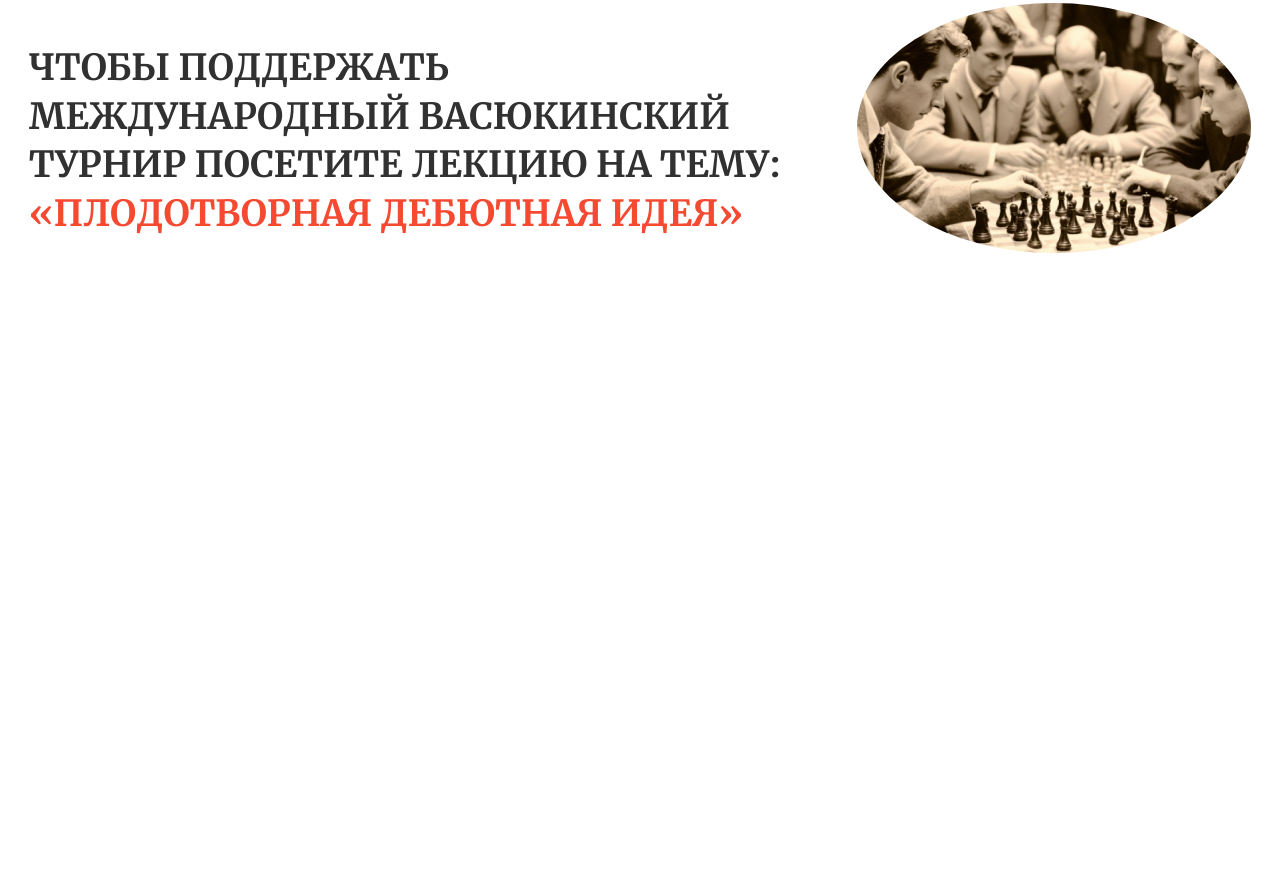
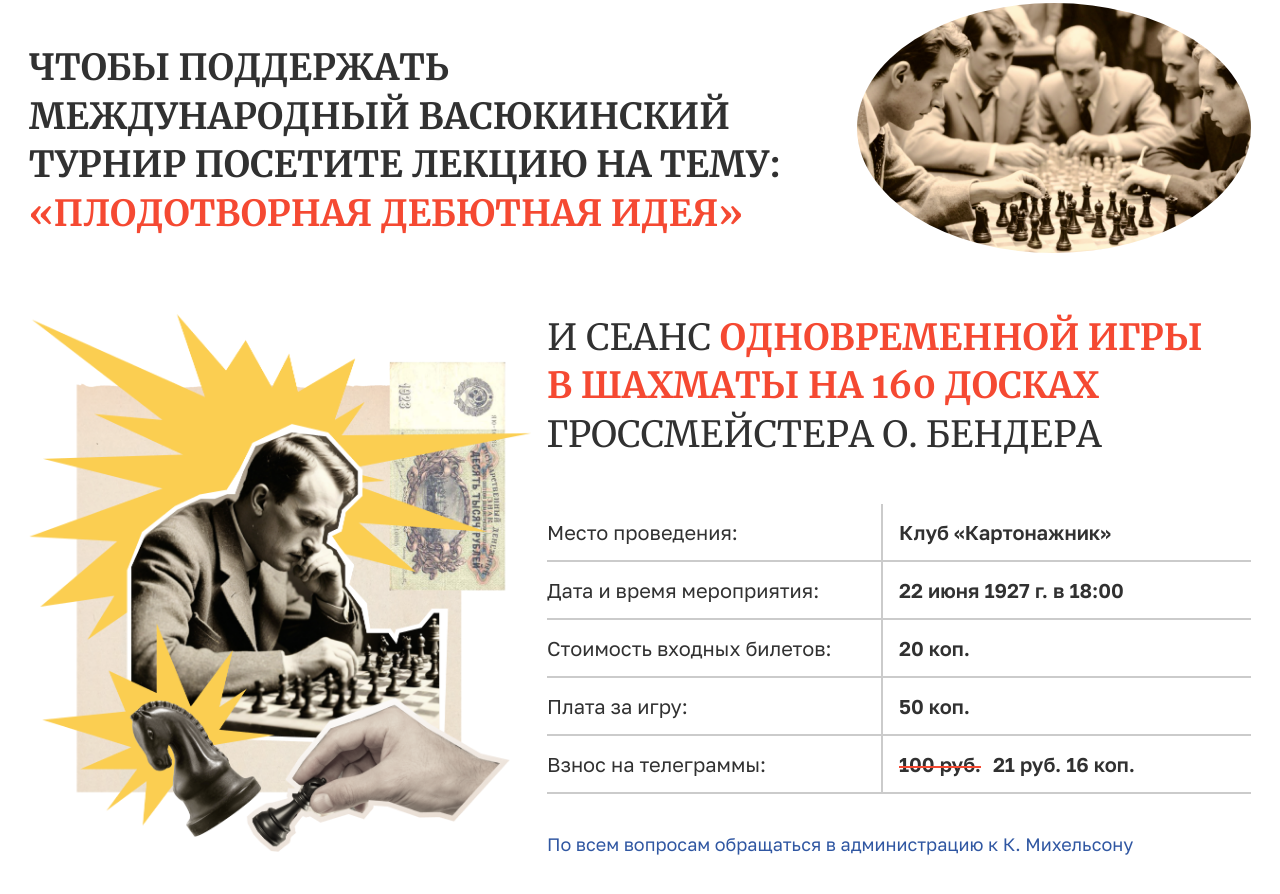
Before and after one commit to 2KMihalich/y_layout_design, a plain HTML site: page index.html in a window 1280 px wide. Shown: the part 620-1514 px from the top of the page. Before the commit the page ends 934 px from the top, so only its background shows below. Drawn offline with Linux system fonts and the light colour scheme.

Commit message:
advertising

```diff
--- a/index.html
+++ b/index.html
@@ -96,7 +96,7 @@
             <div class="advertising-lecture__img-container">
               <img
                 class="advertising-lecture__img"
-                src="./img/header/many_chees_players_tournament.png"
+                src="./img/advertising/many_chees_players_tournament.png"
                 alt=""
               />
             </div>
@@ -106,6 +106,49 @@
               <span class="text-red"> «плодотворная дебютная идея»</span></span
             >
           </div>
+          <div class="advertising__event advertising-event">
+            <div class="advertising-event__img-wrapper">
+              <img
+                class="advertising-event__img"
+                src="./img/advertising/chees-player.png"
+                alt=""
+              />
+            </div>
+            <div class="advertising-event__info">
+              <p class="advertising-event__pgraph text-uppercase">
+                и Сеанс
+                <span class="text-red"
+                  >одновременной игры в шахматы на 160 досках</span
+                >
+                гроссмейстера О. Бендера
+              </p>
+              <ul class="advertising-event__list event-list">
+                <li class="event-list__item">
+                  <span>Место проведения:</span><span>Клуб «Картонажник»</span>
+                </li>
+                <li class="event-list__item">
+                  <span>Дата и время мероприятия: </span
+                  ><span>22 июня 1927 г. в 18:00</span>
+                </li>
+                <li class="event-list__item">
+                  <span>Стоимость входных билетов: </span><span>20 коп.</span>
+                </li>
+                <li class="event-list__item">
+                  <span>Плата за игру: </span><span>50 коп.</span>
+                </li>
+                <li class="event-list__item">
+                  <span>Взнос на телеграммы: </span
+                  ><span>
+                    <span class="line-through"> 100 руб.</span>21 руб.
+                    16 коп.</span
+                  >
+                </li>
+              </ul>
+              <a class="advertising-event__link" href="#"
+                >По всем вопросам обращаться в администрацию к К. Михельсону</a
+              >
+            </div>
+          </div>
         </div>
       </section>
     </main>
--- a/style/advertising.css
+++ b/style/advertising.css
@@ -4,6 +4,7 @@
     padding-top: 48px;
     padding-bottom: 34px;
 }
+
 .advertising-lecture__text {
     text-transform: uppercase;
     font-family: Merriweather;
@@ -11,16 +12,95 @@
     font-weight: 400;
     line-height: 38px;
 }
+
 .advertising-lecture__text:first-child {
     margin-bottom: 24px;
 }
+
 .advertising-lecture__img {
     width: 100%;
     border-radius: 50%;
     margin-bottom: 24px;
 }
+
 .advertising-lecture__img-container {
     min-width: 335px;
+}
+
+.advertising-event {
+    display: flex;
+    flex-direction: column;
+    align-items: center;
+    margin-bottom: 120px;
+}
+
+.advertising-event__info {
+    display: flex;
+    flex-direction: column;
+}
+
+.advertising-event__img-wrapper {
+    padding-bottom: 24px;
+    max-width: 474px;
+}
+
+.advertising-event__img {
+    width: 100%;
+}
+
+.advertising-event__pgraph {
+    font-family: Merriweather;
+    font-size: 28px;
+    font-weight: 400;
+    line-height: 37.8px;
+    padding-bottom: 44px;
+}
+
+.advertising-event__list {
+    font-family: "GolosText";
+    font-size: 20px;
+    font-weight: 400;
+    line-height: 24px;
+    margin-bottom: 40px;
+}
+
+.event-list__item {
+    display: flex;
+    flex-wrap: wrap;
+    border-bottom: 2px solid rgb(203, 203, 203);
+    padding: 16px 0;
+}
+
+.event-list__item span:first-child {
+    margin-bottom: 12px;
+    margin-right: 12px;
+}
+
+.event-list__item span:last-child {
+    font-weight: 600;
+}
+
+.line-through {
+    position: relative;
+    margin-right: 12px;
+}
+
+.line-through::before {
+    content: '';
+    position: absolute;
+    background-color: rgb(245, 73, 50);
+    top: 55%;
+    height: 2px;
+    width: 100%;
+
+}
+
+.advertising-event__link {
+    font-family: "GolosText";
+    font-size: 18px;
+    font-weight: 400;
+    line-height: 21.6px;
+    color: rgba(48, 87, 162, 1);
 
 }
 
@@ -30,18 +110,28 @@
         align-items: center;
         justify-content: space-between;
     }
-    .advertising-lecture__text {
 
-    }
     .advertising-lecture__text:first-child {
         display: none;
     }
+
     .advertising-lecture__text:last-child::before {
         content: ' чтобы поддержать международный васюкинский турнир ';
     }
+
     .advertising-lecture__img-container {
         max-width: 394px;
         order: 1;
+    }
+
+    .advertising-event {
+
+        flex-direction: row;
+
+    }
+
+    .advertising-event__img-wrapper {
+        align-self: flex-start;
     }
 }
 
@@ -53,4 +143,53 @@
         line-height: 48.6px;
         flex-basis: auto;
     }
+
+    .advertising-event {
+
+        justify-content: space-between;
+        margin-bottom: 200px;
+
+    }
+
+    .advertising-event__info {
+        max-width: 704px;
+        align-self: flex-start;
+    }
+
+    .event-list__item {
+        padding: 0;
+    }
+
+    .advertising-event__img-wrapper {
+        margin-right: 16.5px;
+        max-width: none;
+        flex-grow: 1;
+        padding: 0;
+    }
+
+    .event-list__item span {
+        flex-basis: calc(50% - 16px);
+        margin: 0;
+        padding: 16px 0;
+    }
+
+    .event-list__item>span:first-child {
+        border-right: 2px solid rgb(203, 203, 203);
+        margin: 0;
+    }
+
+    .event-list__item>span:last-child {
+
+        margin: 0 0 0 16px;
+    }
+
+    .advertising-event__pgraph {
+        font-size: 36px;
+        line-height: 48.6px;
+    }
+
+    .advertising-event__pgraph>.text-red {
+        font-weight: 700;
+    }
+
 }
--- a/style/default.css
+++ b/style/default.css
@@ -1,5 +1,7 @@
 * {
 box-sizing: border-box;
+margin: 0;
+padding: 0;
 }
 
 html {
@@ -8,14 +10,15 @@ html {
     color: rgba(49, 49, 49, 1);
 }
 body {
-    overflow: hidden;
     min-width: 375px;
 }
 p, h1, h2, h3, h4, h5, h6 {
     margin: 0;
     padding: 0;
 }
-
+ul{
+    list-style: none;
+}
 
 .container {
     max-width: 1262px;
```
Also changed, not shown: style/header.css (+0 -7 lines), img/advertising/1.png (added), img/advertising/chees-player.png (added), img/advertising/chees-player1.png (added), img/advertising/many_chees_players_tournament.png (renamed from img/header/many_chees_players_tournament.png).
